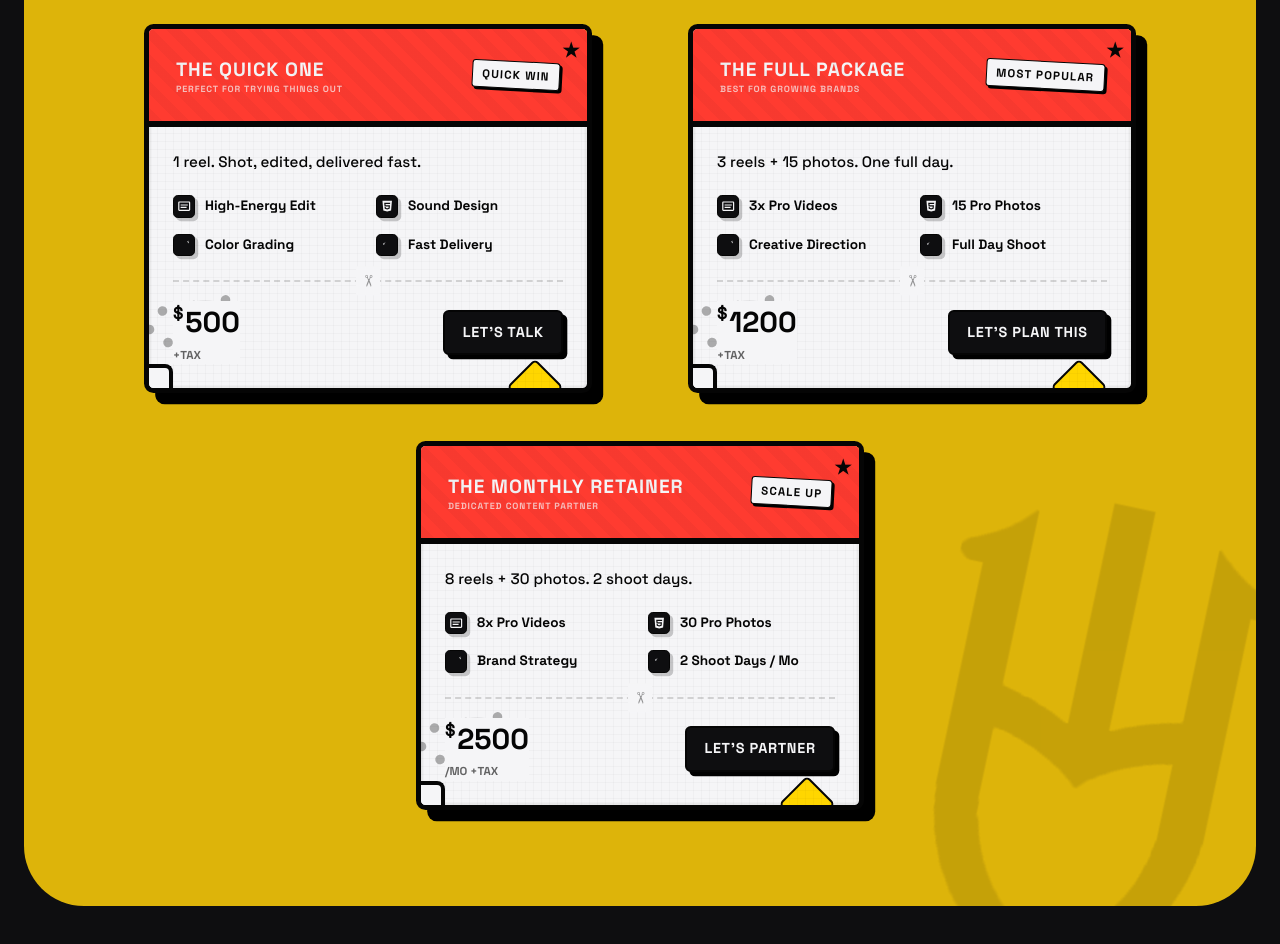
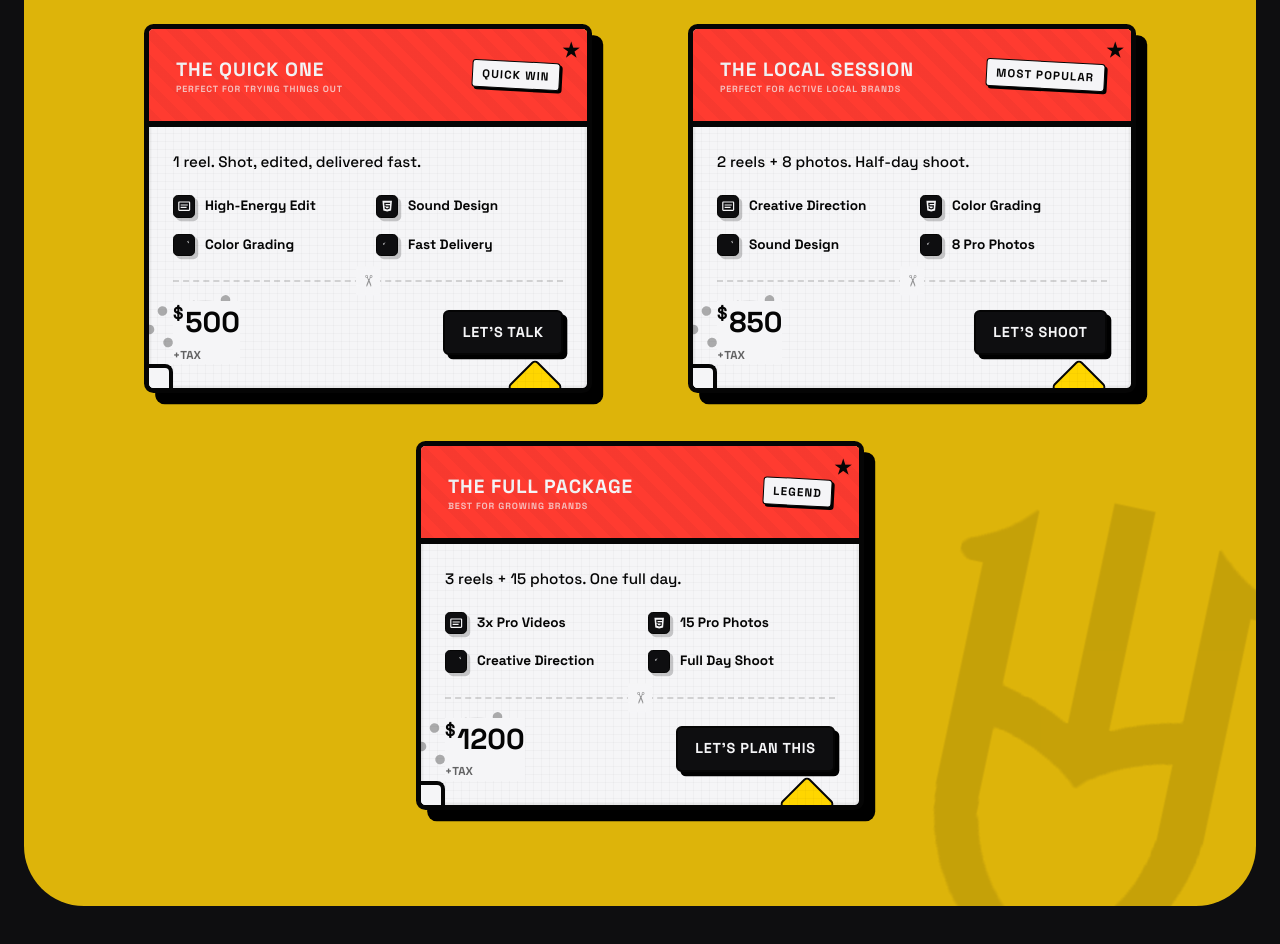
Before and after one commit to cbeard415/helmet, a plain HTML site: page local.html in a window 1280 px wide. Shown: the part 2820-3764 px from the top of the page. Drawn offline with nearby package versions, Linux system fonts and the light colour scheme.

Commit message:
Update pricing section layout: Card 2 THE LOCAL SESSION () and Card 3 THE FULL PACKAGE ()

```diff
--- a/local.html
+++ b/local.html
@@ -740,10 +740,81 @@
 
                             <div class="card-title-area">
                                 <div class="flex flex-col gap-1.5">
+                                    <span class="leading-none mt-1">THE LOCAL SESSION</span>
+                                    <span class="text-[9px] font-black tracking-widest uppercase opacity-70 leading-none">Perfect for active local brands</span>
+                                </div>
+                                <span class="card-tag uppercase">Most Popular</span>
+                            </div>
+
+                            <div class="card-body">
+                                <div class="card-description">
+                                    2 reels + 8 photos. Half-day shoot.
+                                </div>
+
+                                <div class="feature-grid">
+                                    <div class="feature-item">
+                                        <div class="feature-icon">
+                                            <svg viewBox="0 0 24 24"><path d="M20,4C21.1,4 22,4.9 22,6V18C22,19.1 21.1,20 20,20H4C2.9,20 2,19.1 2,18V6C2,4.9 2.9,4 4,4H20M4,6V18H20V6H4M6,9H18V11H6V9M6,13H16V15H6V13Z"></path></svg>
+                                        </div>
+                                        <span class="feature-text">Creative Direction</span>
+                                    </div>
+                                    <div class="feature-item">
+                                        <div class="feature-icon">
+                                            <svg viewBox="0 0 24 24"><path d="M12,17.56L16.07,16.43L16.62,10.33H9.38L9.2,8.3H16.8L17,6.31H7L7.56,12.32H14.45L14.22,14.9L12,15.5L9.78,14.9L9.64,13.24H7.64L7.93,16.43L12,17.56M4.07,3H19.93L18.5,19.2L12,21L5.5,19.2L4.07,3Z"></path></svg>
+                                        </div>
+                                        <span class="feature-text">Color Grading</span>
+                                    </div>
+                                    <div class="feature-item">
+                                        <div class="feature-icon">
+                                            <svg viewBox="0 0 24 24"><path d="M18.5,4L19.66,8.35L18.7,8.61C18.25,7.74 17.79,6.87 17.26,6.43C16.11,6 15.5,6H13V16.5C13,17 13,17.5 13.33,17.75C13.67,18 14.33,18 15,18V19H9V18C9.67,18 10.33,18 10.67,17.75C11,17.5 11,17 11,16.5V6H8.5C7.89,6 7.27,6 6.74,6.43C6.21,6.87 5.75,7.74 5.3,8.61L4.34,8.35L5.5,4H18.5Z"></path></svg>
+                                        </div>
+                                        <span class="feature-text">Sound Design</span>
+                                    </div>
+                                    <div class="feature-item">
+                                        <div class="feature-icon">
+                                            <svg viewBox="0 0 24 24"><path d="M9.19,6.35C8.41,7.13 7.75,8.05 7.25,9H5V11H7.12C7.05,11.32 7,12C7,12.34 7.05,12.68 7.12,13H5V15H7.25C7.75,15.95 8.41,16.87 9.19,17.65L7.77,19.07L9.88,21.18L11.3,19.77C11.85,20.03 12.41,20.2 13,20.31V23H15V20.31C15.59,20.2 16.15,20.03 16.7,19.77L18.12,21.18L20.23,19.07L18.81,17.65C19.59,16.87 20.25,15.95 20.75,15H23V13H20.88C20.95,12.68 21,12.34 21,12C21,11.66 20.95,11.32 20.88,11H23V9H20.75C20.25,8.05 19.59,7.13 18.81,6.35L20.23,4.93L18.12,2.82L16.7,4.23C16.15,3.97 15.59,3.8 15,3.69V1H13V3.69C12.41,3.8 11.85,3.97 11.3,4.23L9.88,2.82L7.77,4.93L9.19,6.35M13,17A5,5 0 0,1 8,12A5,5 0 0,1 13,7A5,5 0 0,1 18,12A5,5 0 0,1 13,17Z"></path></svg>
+                                        </div>
+                                        <span class="feature-text">8 Pro Photos</span>
+                                    </div>
+                                </div>
+
+                                <div class="card-actions">
+                                    <div class="price">
+                                        <span class="price-currency">$</span>850<span class="price-period">+TAX</span>
+                                    </div>
+                                    <button class="card-button" onclick="window.location.href='mailto:info@helmet.media'">LET'S SHOOT</button>
+                                </div>
+                            </div>
+
+                            <div class="dots-pattern">
+                                <svg viewBox="0 0 80 40">
+                                    <circle fill="#000" r="3" cy="10" cx="10"></circle><circle fill="#000" r="3" cy="10" cx="30"></circle><circle fill="#000" r="3" cy="10" cx="50"></circle><circle fill="#000" r="3" cy="10" cx="70"></circle>
+                                    <circle fill="#000" r="3" cy="20" cx="20"></circle><circle fill="#000" r="3" cy="20" cx="40"></circle><circle fill="#000" r="3" cy="20" cx="60"></circle>
+                                    <circle fill="#000" r="3" cy="30" cx="10"></circle><circle fill="#000" r="3" cy="30" cx="30"></circle><circle fill="#000" r="3" cy="30" cx="50"></circle><circle fill="#000" r="3" cy="30" cx="70"></circle>
+                                </svg>
+                            </div>
+                            <div class="accent-shape"></div>
+                            <div class="corner-slice"></div>
+                            <div class="stamp"><span class="stamp-text">Session</span></div>
+                        </div>
+
+                        <!-- Custom Package Card 3 -->
+                        <div class="card">
+                            <div class="card-pattern-grid"></div>
+                            <div class="card-overlay-dots"></div>
+
+                            <div class="bold-pattern">
+                                <svg viewBox="0 0 100 100">
+                                    <path stroke-dasharray="15 10" stroke-width="10" stroke="#000" fill="none" d="M0,0 L100,0 L100,100 L0,100 Z"></path>
+                                </svg>
+                            </div>
+
+                            <div class="card-title-area">
+                                <div class="flex flex-col gap-1.5">
                                     <span class="leading-none mt-1">THE FULL PACKAGE</span>
                                     <span class="text-[9px] font-black tracking-widest uppercase opacity-70 leading-none">Best for growing brands</span>
                                 </div>
-                                <span class="card-tag uppercase">Most Popular</span>
+                                <span class="card-tag uppercase">Legend</span>
                             </div>
 
                             <div class="card-body">
@@ -796,77 +867,6 @@
                             <div class="accent-shape"></div>
                             <div class="corner-slice"></div>
                             <div class="stamp"><span class="stamp-text">Legend</span></div>
-                        </div>
-
-                        <!-- Custom Package Card 3 -->
-                        <div class="card">
-                            <div class="card-pattern-grid"></div>
-                            <div class="card-overlay-dots"></div>
-
-                            <div class="bold-pattern">
-                                <svg viewBox="0 0 100 100">
-                                    <path stroke-dasharray="15 10" stroke-width="10" stroke="#000" fill="none" d="M0,0 L100,0 L100,100 L0,100 Z"></path>
-                                </svg>
-                            </div>
-
-                            <div class="card-title-area">
-                                <div class="flex flex-col gap-1.5">
-                                    <span class="leading-none mt-1">THE MONTHLY RETAINER</span>
-                                    <span class="text-[9px] font-black tracking-widest uppercase opacity-70 leading-none">Dedicated content partner</span>
-                                </div>
-                                <span class="card-tag uppercase">Scale Up</span>
-                            </div>
-
-                            <div class="card-body">
-                                <div class="card-description">
-                                    8 reels + 30 photos. 2 shoot days.
-                                </div>
-
-                                <div class="feature-grid">
-                                    <div class="feature-item">
-                                        <div class="feature-icon">
-                                            <svg viewBox="0 0 24 24"><path d="M20,4C21.1,4 22,4.9 22,6V18C22,19.1 21.1,20 20,20H4C2.9,20 2,19.1 2,18V6C2,4.9 2.9,4 4,4H20M4,6V18H20V6H4M6,9H18V11H6V9M6,13H16V15H6V13Z"></path></svg>
-                                        </div>
-                                        <span class="feature-text">8x Pro Videos</span>
-                                    </div>
-                                    <div class="feature-item">
-                                        <div class="feature-icon">
-                                            <svg viewBox="0 0 24 24"><path d="M12,17.56L16.07,16.43L16.62,10.33H9.38L9.2,8.3H16.8L17,6.31H7L7.56,12.32H14.45L14.22,14.9L12,15.5L9.78,14.9L9.64,13.24H7.64L7.93,16.43L12,17.56M4.07,3H19.93L18.5,19.2L12,21L5.5,19.2L4.07,3Z"></path></svg>
-                                        </div>
-                                        <span class="feature-text">30 Pro Photos</span>
-                                    </div>
-                                    <div class="feature-item">
-                                        <div class="feature-icon">
-                                            <svg viewBox="0 0 24 24"><path d="M18.5,4L19.66,8.35L18.7,8.61C18.25,7.74 17.79,6.87 17.26,6.43C16.11,6 15.5,6H13V16.5C13,17 13,17.5 13.33,17.75C13.67,18 14.33,18 15,18V19H9V18C9.67,18 10.33,18 10.67,17.75C11,17.5 11,17 11,16.5V6H8.5C7.89,6 7.27,6 6.74,6.43C6.21,6.87 5.75,7.74 5.3,8.61L4.34,8.35L5.5,4H18.5Z"></path></svg>
-                                        </div>
-                                        <span class="feature-text">Brand Strategy</span>
-                                    </div>
-                                    <div class="feature-item">
-                                        <div class="feature-icon">
-                                            <svg viewBox="0 0 24 24"><path d="M9.19,6.35C8.41,7.13 7.75,8.05 7.25,9H5V11H7.12C7.05,11.32 7,12C7,12.34 7.05,12.68 7.12,13H5V15H7.25C7.75,15.95 8.41,16.87 9.19,17.65L7.77,19.07L9.88,21.18L11.3,19.77C11.85,20.03 12.41,20.2 13,20.31V23H15V20.31C15.59,20.2 16.15,20.03 16.7,19.77L18.12,21.18L20.23,19.07L18.81,17.65C19.59,16.87 20.25,15.95 20.75,15H23V13H20.88C20.95,12.68 21,12.34 21,12C21,11.66 20.95,11.32 20.88,11H23V9H20.75C20.25,8.05 19.59,7.13 18.81,6.35L20.23,4.93L18.12,2.82L16.7,4.23C16.15,3.97 15.59,3.8 15,3.69V1H13V3.69C12.41,3.8 11.85,3.97 11.3,4.23L9.88,2.82L7.77,4.93L9.19,6.35M13,17A5,5 0 0,1 8,12A5,5 0 0,1 13,7A5,5 0 0,1 18,12A5,5 0 0,1 13,17Z"></path></svg>
-                                        </div>
-                                        <span class="feature-text">2 Shoot Days / Mo</span>
-                                    </div>
-                                </div>
-
-                                <div class="card-actions">
-                                    <div class="price">
-                                        <span class="price-currency">$</span>2500<span class="price-period">/MO +TAX</span>
-                                    </div>
-                                    <button class="card-button" onclick="window.location.href='mailto:info@helmet.media'">LET'S PARTNER</button>
-                                </div>
-                            </div>
-
-                            <div class="dots-pattern">
-                                <svg viewBox="0 0 80 40">
-                                    <circle fill="#000" r="3" cy="10" cx="10"></circle><circle fill="#000" r="3" cy="10" cx="30"></circle><circle fill="#000" r="3" cy="10" cx="50"></circle><circle fill="#000" r="3" cy="10" cx="70"></circle>
-                                    <circle fill="#000" r="3" cy="20" cx="20"></circle><circle fill="#000" r="3" cy="20" cx="40"></circle><circle fill="#000" r="3" cy="20" cx="60"></circle>
-                                    <circle fill="#000" r="3" cy="30" cx="10"></circle><circle fill="#000" r="3" cy="30" cx="30"></circle><circle fill="#000" r="3" cy="30" cx="50"></circle><circle fill="#000" r="3" cy="30" cx="70"></circle>
-                                </svg>
-                            </div>
-                            <div class="accent-shape"></div>
-                            <div class="corner-slice"></div>
-                            <div class="stamp"><span class="stamp-text">Partner</span></div>
                         </div>
                     </div>
                 </div>
```
